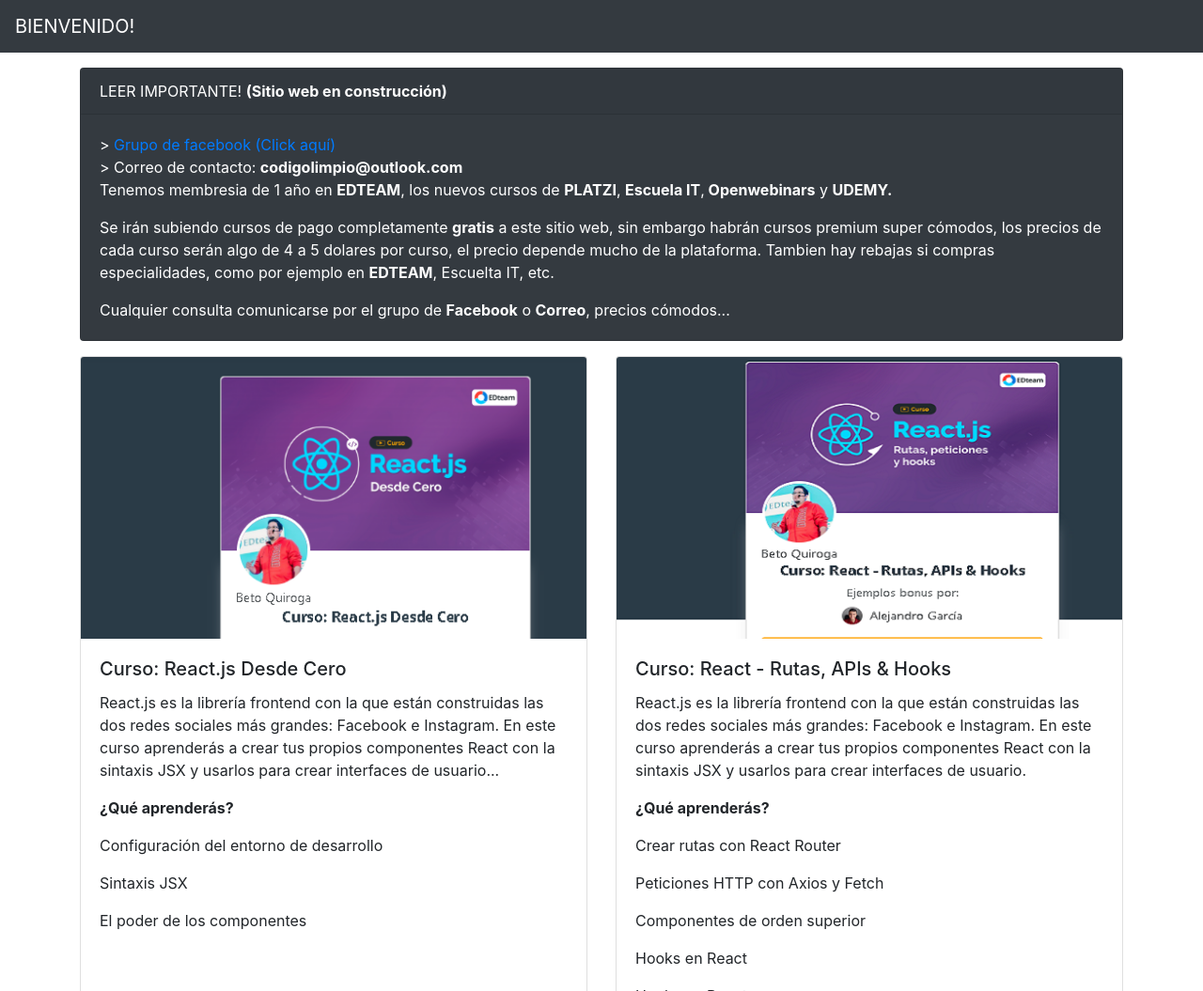
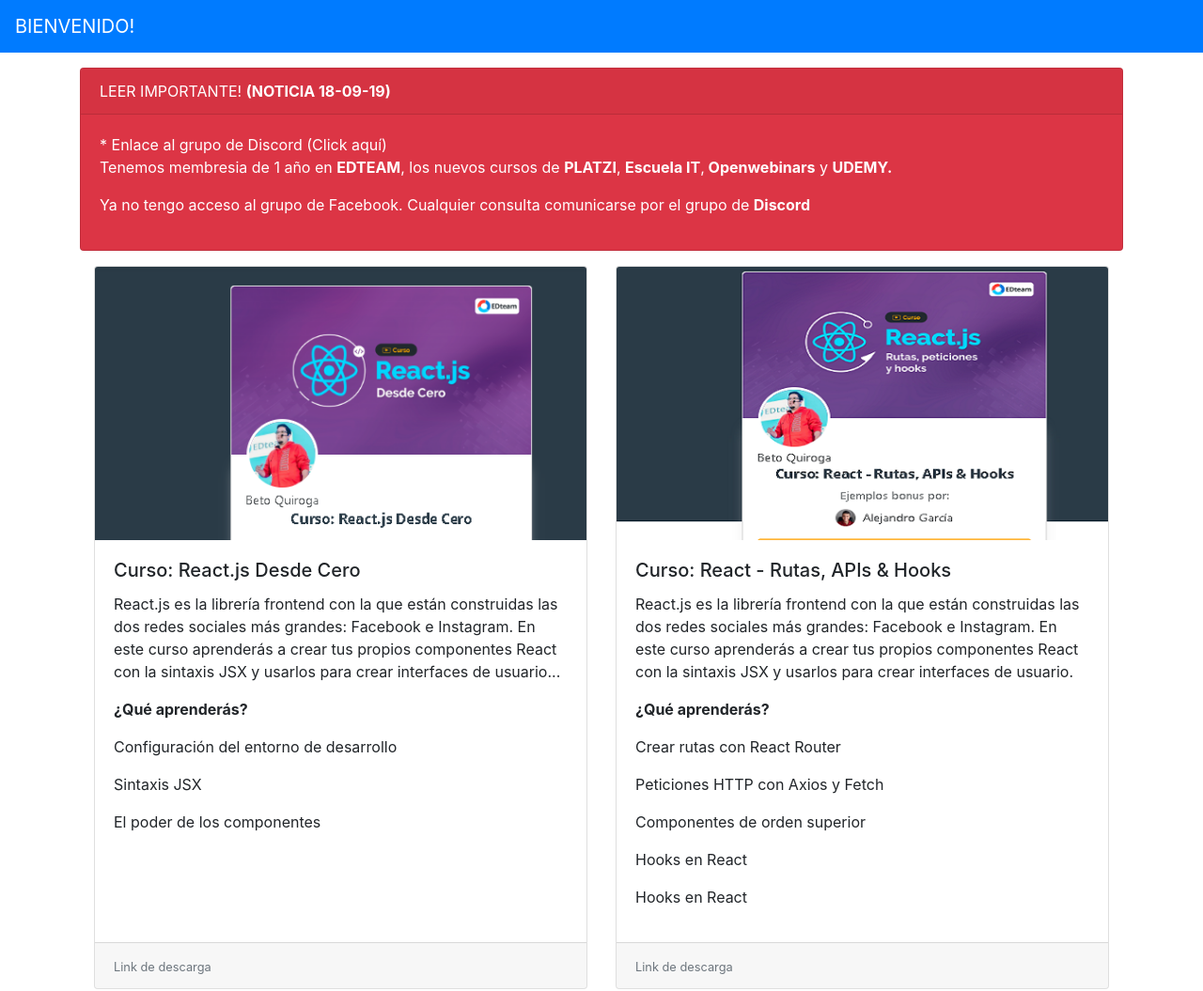
Before and after one commit to Imrockstar/cursospremium, a plain HTML site: page index.html in a window 1280 px wide. Shown: the top 1055 px of the page at 94% size. Drawn offline with Linux system fonts and the light colour scheme.

Commit message:
Aquí agregué el grupo de discord y el mensaje rojo

```diff
--- a/index.html
+++ b/index.html
@@ -11,7 +11,7 @@
 <body>
     <header>
         <div class="container-fluid">
-            <nav class="navbar navbar-expand-lg navbar-dark bg-dark">
+            <nav class="navbar navbar-expand-lg navbar-dark bg-primary">
                 <a class="navbar-brand" href="https://www.facebook.com/groups/2442949459273509/" target="_blank">BIENVENIDO!</a>
                 <button class="navbar-toggler" type="button" data-toggle="collapse" data-target="#navbarNavAltMarkup" aria-controls="navbarNavAltMarkup" aria-expanded="false" aria-label="Toggle navigation">
                   <span class="navbar-toggler-icon"></span>
@@ -27,19 +27,16 @@
         </div>
     </header>
     <div class="container my-3">
-        <div class="card bg-dark">
+        <div class="card bg-danger">
             <div class="card-header text-white">
-            LEER IMPORTANTE! <strong>(Sitio web en construcción)</strong>
+            LEER IMPORTANTE! <strong>(NOTICIA 18-09-19)</strong>
             </div>
             <div class="card-body text-white">
-            <div>><a href="https://www.facebook.com/groups/2442949459273509/" target="_blank"> Grupo de facebook (Click aquí)</a></div>
-            <div>> Correo de contacto: <strong>codigolimpio@outlook.com</strong></diV>
+            <div>*<a href="http://bit.ly/2kmw3OZ" target="_blank" class="text-white"> Enlace al grupo de Discord (Click aquí)</a></div>
             <p class="card-text">Tenemos membresia de 1 año en <strong>EDTEAM</strong>, los nuevos cursos de <strong>PLATZI</strong>, <strong>Escuela IT</strong>,<strong> Openwebinars</strong> y <strong>UDEMY.</strong></p>
 
-            <div class="my-3">Se irán subiendo cursos de pago completamente <strong>gratis</strong> a este sitio web, sin embargo habrán cursos premium super cómodos, los precios de cada curso serán algo de 4 a 5 dolares por curso, el precio depende mucho de la plataforma. Tambien hay rebajas si compras especialidades, como por ejemplo en <strong>EDTEAM</strong>, Escuelta IT, etc.</div>
+            <div class="my-3">Ya no tengo acceso al grupo de Facebook. Cualquier consulta comunicarse por el grupo de <strong>Discord</strong></div>
 
-            <div>Cualquier consulta comunicarse por el grupo de <strong>Facebook</strong> o <strong>Correo</strong>, precios cómodos...</div>
-            </div>
         </div>
     </div>
     <div class="container">
```
